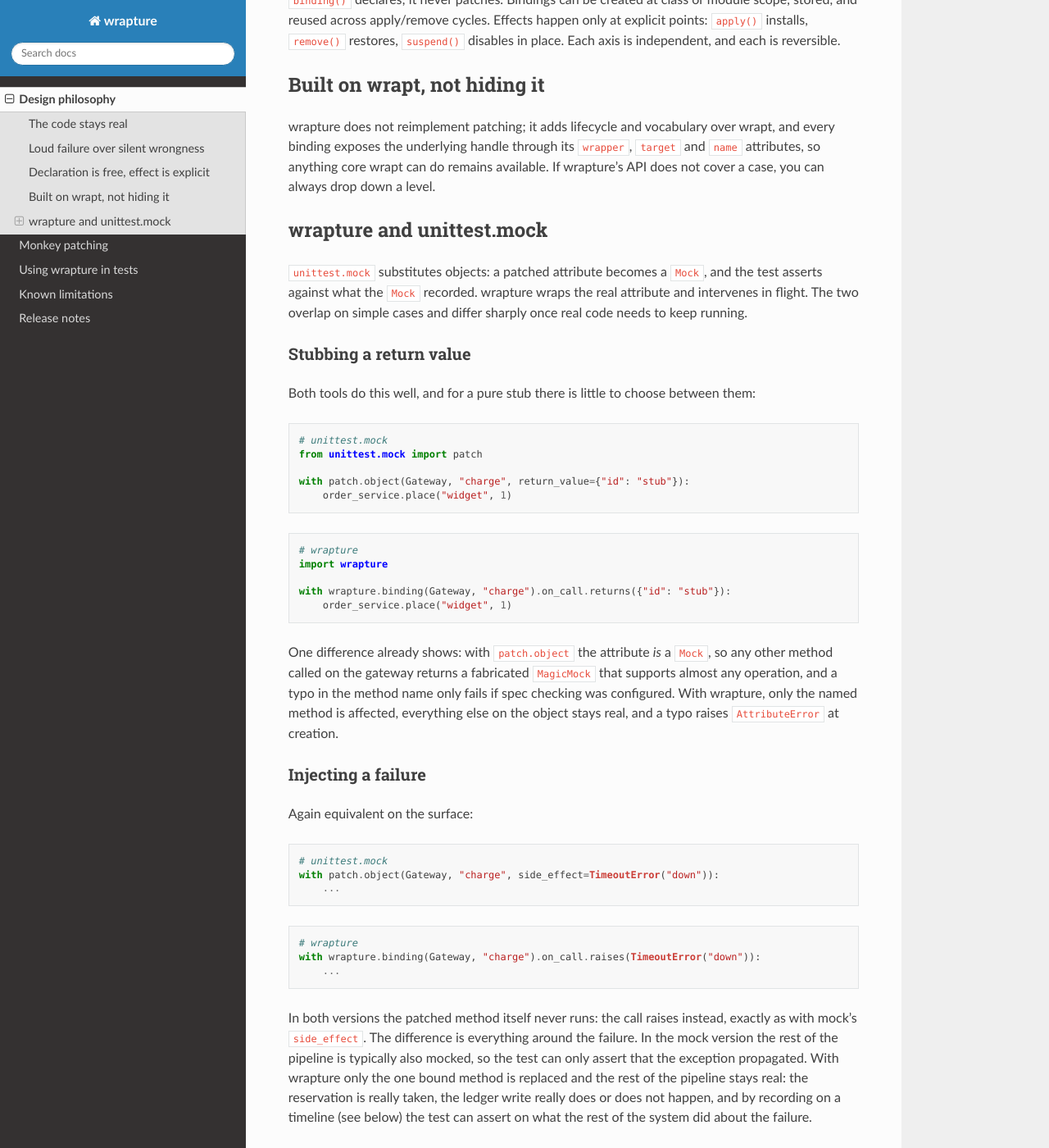
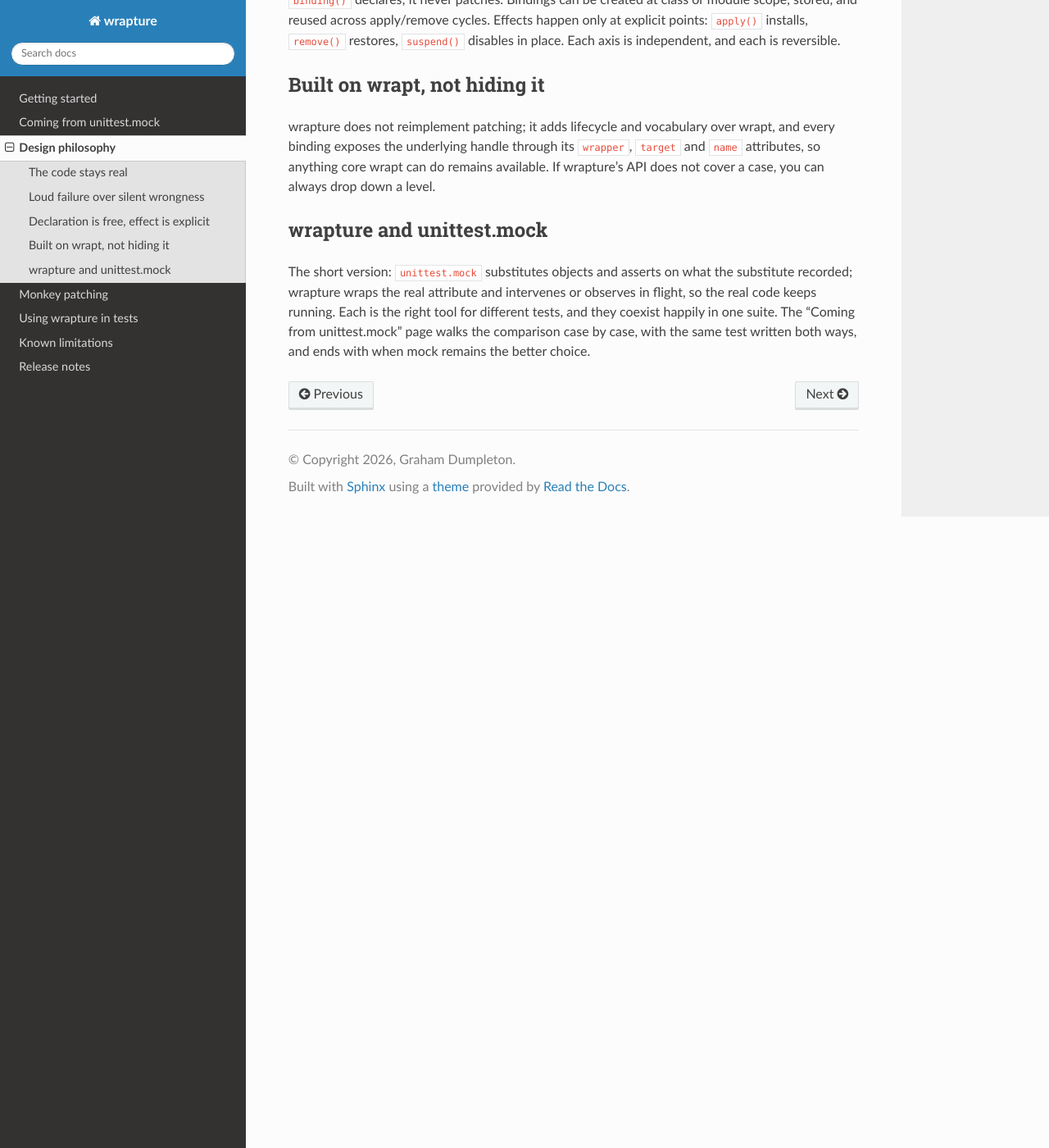
Before and after one commit to GrahamDumpleton/wrapture, a Sphinx documentation site: the page built from docs/design-philosophy.md, in a window 1280 px wide and 1400 px high, scrolled down 1018 px. Shown: the whole window at 82% size. Built offline with Sphinx 7.4.7 and the Read the Docs theme 3.1.0, drawn with Linux system fonts in a browser that asks for light colours; some of the changed text lies outside the part shown.

Commit message:
Add getting started and unittest.mock comparison docs pages.

````diff
--- a/docs/design-philosophy.md
+++ b/docs/design-philosophy.md
@@ -53,123 +53,10 @@
 
 ## wrapture and unittest.mock
 
-`unittest.mock` substitutes objects: a patched attribute becomes a `Mock`,
-and the test asserts against what the `Mock` recorded. wrapture wraps the
-real attribute and intervenes in flight. The two overlap on simple cases
-and differ sharply once real code needs to keep running.
-
-### Stubbing a return value
-
-Both tools do this well, and for a pure stub there is little to choose
-between them:
-
-```python
-# unittest.mock
-from unittest.mock import patch
-
-with patch.object(Gateway, "charge", return_value={"id": "stub"}):
-    order_service.place("widget", 1)
-```
-
-```python
-# wrapture
-import wrapture
-
-with wrapture.binding(Gateway, "charge").on_call.returns({"id": "stub"}):
-    order_service.place("widget", 1)
-```
-
-One difference already shows: with `patch.object` the attribute *is* a
-`Mock`, so any other method called on the gateway returns a fabricated
-`MagicMock` that supports almost any operation, and a typo in the method
-name only fails if spec checking was configured. With wrapture, only the
-named method is affected, everything else on the object stays real, and a
-typo raises `AttributeError` at creation.
-
-### Injecting a failure
-
-Again equivalent on the surface:
-
-```python
-# unittest.mock
-with patch.object(Gateway, "charge", side_effect=TimeoutError("down")):
-    ...
-```
-
-```python
-# wrapture
-with wrapture.binding(Gateway, "charge").on_call.raises(TimeoutError("down")):
-    ...
-```
-
-In both versions the patched method itself never runs: the call raises
-instead, exactly as with mock's `side_effect`. The difference is
-everything around the failure. In the mock version the rest of the
-pipeline is typically also mocked, so the test can only assert that the
-exception propagated. With wrapture only the one bound method is replaced
-and the rest of the pipeline stays real: the reservation is really taken,
-the ledger write really does or does not happen, and by recording on a
-timeline (see below) the test can assert on what the rest of the system
-did about the failure.
-
-### Running the real code while modifying the call
-
-This is where substitution runs out of road. `Mock(wraps=real)` forwards
-calls but cannot modify the arguments the original receives, cannot
-post-process its result, and `create_autospec(spec, wraps=real)` accepts
-`wraps` and ignores it. The stdlib has no way to say "run the real method,
-but change one thing".
-
-With wrapture this is the ordinary case:
-
-```python
-# run the real charge, but pin its result id for stable assertions
-with wrapture.binding(Gateway, "charge").on_call.transforms_result(
-    lambda r: {**r, "id": "ch_TEST"}
-):
-    ...
-
-# run the real charge, but force the sandbox currency on the way in
-with wrapture.binding(Gateway, "charge").on_call.transforms_args(
-    lambda args, kwargs: (args, {**kwargs, "currency": "EUR"})
-):
-    ...
-```
-
-### Seeing calls an object makes to itself
-
-`patch.object(OrderService, "_take_payment")` replaces the method, so the
-real payment logic no longer runs. But a `Mock` injected as a collaborator
-cannot see `self._take_payment()` at all: the call never crosses the
-seam the double sits behind. wrapture wraps the method on the class, so an
-internal self-call passes through the wrapper like any other call, with
-the real code still running.
-
-### Asserting on what happened
-
-`unittest.mock` records calls on the mock and asserts with
-`assert_called_once_with()` and friends: a flat call list, arguments by
-reference, no return values. wrapture records on a timeline, through the
-same bindings that intervene:
-
-```python
-with wrapture.timeline(charge, record):
-    place_order("widget")
-
-    charge.events.with_args(amount=500).assert_once()
-    record.events.raising(TimeoutError).assert_never()
-```
-
-Events carry signature-normalized arguments, real return values (which
-mock does not record), exceptions, nesting and ordering, and the same
-handle asserts on them. The unit testing page covers the workflow.
-
-### When to just use unittest.mock
-
-`unittest.mock` is in the standard library, universally understood, and
-the right tool when the code has injectable seams and the test wants a
-fabricated collaborator: no real side effects, spec-checked call
-signatures, recorded calls. wrapture is not a replacement for it.
-wrapture exists for the cases substitution cannot express: code with no
-seams, interventions that keep the real code running, and observation of
-a real call graph.
+The short version: `unittest.mock` substitutes objects and asserts on
+what the substitute recorded; wrapture wraps the real attribute and
+intervenes or observes in flight, so the real code keeps running. Each
+is the right tool for different tests, and they coexist happily in one
+suite. The "Coming from unittest.mock" page walks the comparison case
+by case, with the same test written both ways, and ends with when mock
+remains the better choice.
--- a/pyproject.toml
+++ b/pyproject.toml
@@ -68,7 +68,10 @@
 ]
 
 [tool.pytest.ini_options]
-testpaths = ["tests"]
+# The docs are on the test paths so the interpreter transcripts in the
+# getting started page run as doctests and cannot rot.
+testpaths = ["tests", "docs"]
+addopts = "--doctest-glob=*.md"
 
 [tool.mypy]
 python_version = "3.12"
````
Also changed, not shown: TESTING.md (+5 -0 lines), docs/coming-from-mock.md (added, +187 -0 lines), docs/getting-started.md (added, +240 -0 lines), docs/index.md (+27 -0 lines).
